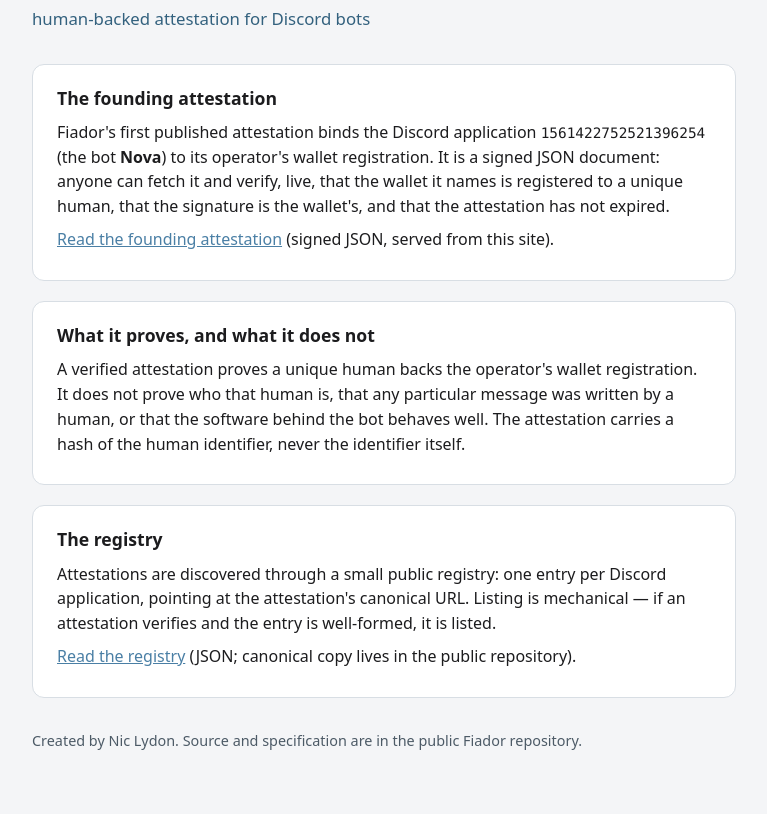
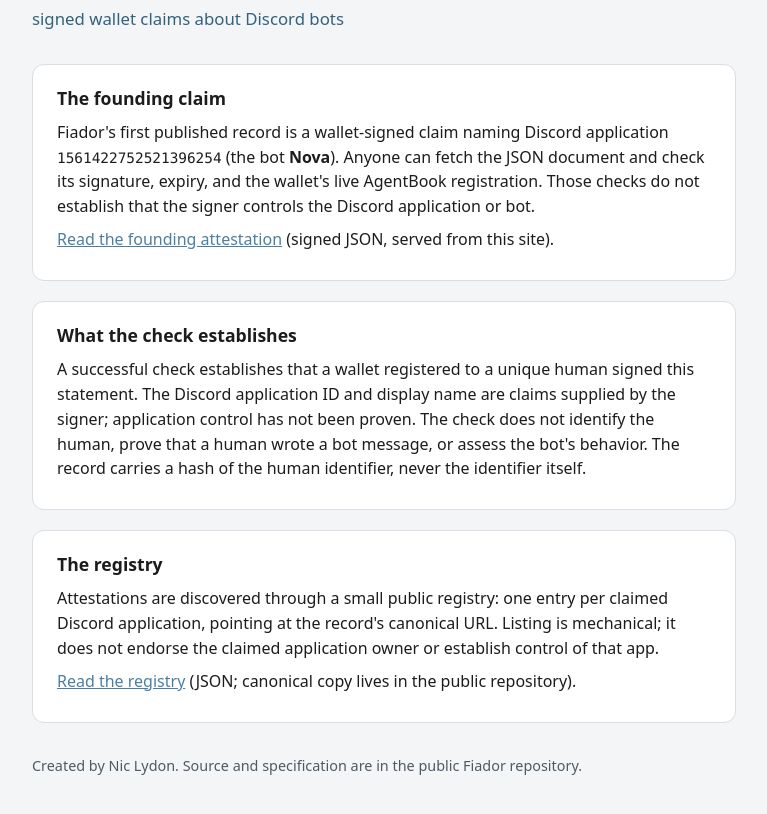
Before and after one commit to niclydon/fiador, a website: page verify-page/index.html in a window 1280 px wide. Shown: the part 96-910 px from the top of the page, without its empty margins (256-1023 px from the left). Drawn offline with Linux system fonts and the light colour scheme.

Commit message:
docs: clarify Fiador Discord app control claim

```diff
--- a/verify-page/index.html
+++ b/verify-page/index.html
@@ -3,8 +3,8 @@
 <head>
 <meta charset="utf-8">
 <meta name="viewport" content="width=device-width, initial-scale=1">
-<title>Fiador — human-backed attestation for Discord bots</title>
-<meta name="description" content="Fiador is human-backed attestation for Discord bots: a signed statement, verifiable by anyone, that a unique human backs the bot operator's wallet registration.">
+<title>Fiador — signed wallet claims about Discord bots</title>
+<meta name="description" content="Fiador lets anyone check that a human-backed wallet signed a claim naming a Discord bot. The record alone does not prove control of that bot.">
 <style>
   :root {
     --bg: #f4f5f7;
@@ -72,18 +72,17 @@
 <body>
 <main>
   <h1>Fiador</h1>
-  <p class="descriptor">human-backed attestation for Discord bots</p>
+  <p class="descriptor">signed wallet claims about Discord bots</p>
 
   <section>
-    <h2>The founding attestation</h2>
+    <h2>The founding claim</h2>
     <p>
-      Fiador's first published attestation binds the Discord
-      application <code>1561422752521396254</code> (the bot
-      <strong>Nova</strong>) to its operator's wallet registration.
-      It is a signed JSON document: anyone can fetch it and verify,
-      live, that the wallet it names is registered to a unique
-      human, that the signature is the wallet's, and that the
-      attestation has not expired.
+      Fiador's first published record is a wallet-signed claim naming
+      Discord application <code>1561422752521396254</code> (the bot
+      <strong>Nova</strong>). Anyone can fetch the JSON document and check
+      its signature, expiry, and the wallet's live AgentBook registration.
+      Those checks do not establish that the signer controls the Discord
+      application or bot.
     </p>
     <p>
       <a href="/attestations/nova.json">Read the founding attestation</a>
@@ -92,14 +91,14 @@
   </section>
 
   <section>
-    <h2>What it proves, and what it does not</h2>
+    <h2>What the check establishes</h2>
     <p>
-      A verified attestation proves a unique human backs the
-      operator's wallet registration. It does not prove who that
-      human is, that any particular message was written by a
-      human, or that the software behind the bot behaves well.
-      The attestation carries a hash of the human identifier,
-      never the identifier itself.
+      A successful check establishes that a wallet registered to a unique
+      human signed this statement. The Discord application ID and display
+      name are claims supplied by the signer; application control has not
+      been proven. The check does not identify the human, prove that a
+      human wrote a bot message, or assess the bot's behavior. The record
+      carries a hash of the human identifier, never the identifier itself.
     </p>
   </section>
 
@@ -107,10 +106,9 @@
     <h2>The registry</h2>
     <p>
       Attestations are discovered through a small public registry:
-      one entry per Discord application, pointing at the
-      attestation's canonical URL. Listing is mechanical — if an
-      attestation verifies and the entry is well-formed, it is
-      listed.
+      one entry per claimed Discord application, pointing at the
+      record's canonical URL. Listing is mechanical; it does not endorse
+      the claimed application owner or establish control of that app.
     </p>
     <p>
       <a href="/registry.json">Read the registry</a>
```
